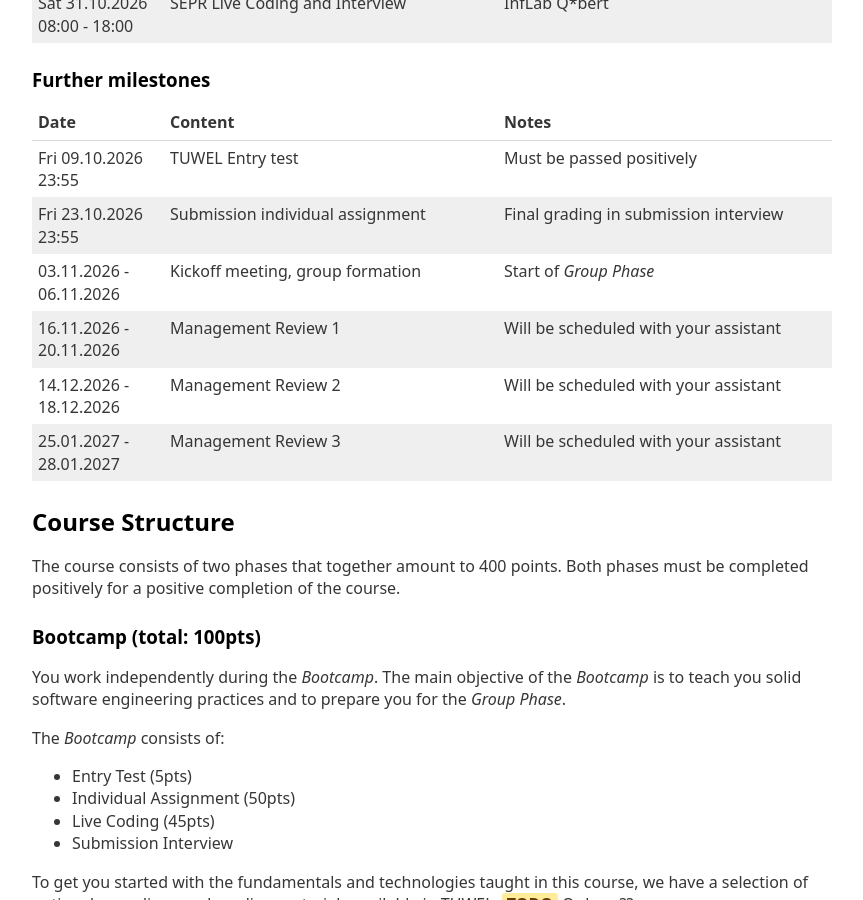
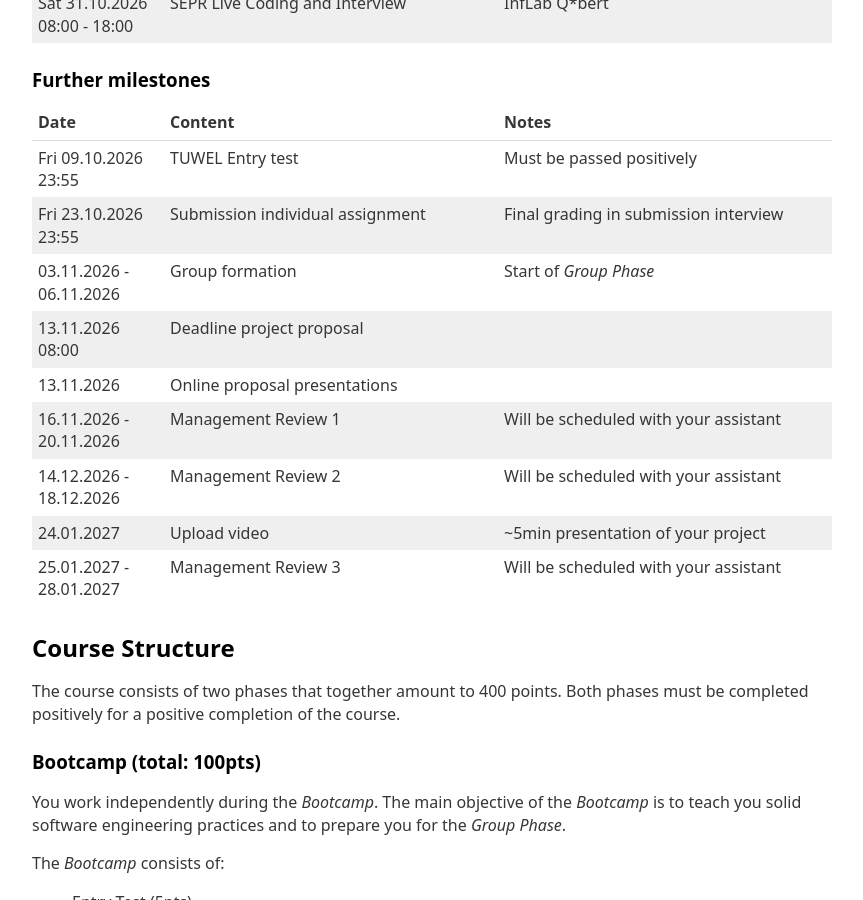
Before and after one commit to software-engineering-tuwien/software-engineering-tuwien.github.io, a Jekyll site: the page built from sep/2026W/index.html, in a window 1280 px wide and 900 px high, scrolled down 2217 px. Shown: the whole window, without its empty margins (208-1071 px from the left). Built offline with Jekyll 4.4.1, drawn with Linux system fonts in a browser that asks for light colours; some of the changed text lies outside the part shown.

Commit message:
now contains (hopefully) all dates

```diff
--- a/_includes/ai-policy.html
+++ b/_includes/ai-policy.html
@@ -4,6 +4,7 @@
 -->
     <section id="ai-policy" lang="en">
       <h2>AI Usage Policy</h2>
+      <span class="todo">TODO: This whole section needs to be finalized! change text in the _includes/ai-policy.html file</span>
 
       <p>
         AI writing and coding assistants (e.g., ChatGPT, GitHub Copilot, Codex, Claude, etc.) can be useful
--- a/sep/2026W/index.html
+++ b/sep/2026W/index.html
@@ -201,8 +201,18 @@ email: se-pr@se.tuwien.ac.at
             </tr>
             <tr>
               <td>03.11.2026 - 06.11.2026</td>
-              <td>Kickoff meeting, group formation</td>
+              <td>Group formation</td>
               <td>Start of <em>Group Phase</em></td>
+            </tr>
+            <tr>
+              <td>13.11.2026<br>08:00</td>
+              <td>Deadline project proposal</td>
+              <td></td>
+            </tr>
+            <tr>
+              <td>13.11.2026</td>
+              <td>Online proposal presentations</td>
+              <td></td>
             </tr>
             <tr>
               <td>16.11.2026 - 20.11.2026</td>
@@ -213,6 +223,11 @@ email: se-pr@se.tuwien.ac.at
               <td>14.12.2026 - 18.12.2026</td>
               <td>Management Review 2</td>
               <td>Will be scheduled with your assistant</td>
+            </tr>
+            <tr>
+              <td>24.01.2027</td>
+              <td>Upload video</td>
+              <td>~5min presentation of your project</td>
             </tr>
             <tr>
               <td>25.01.2027 - 28.01.2027</td>
@@ -392,7 +407,8 @@ email: se-pr@se.tuwien.ac.at
         </p>
         <p>
           The <strong><em>Overall Project Success</em></strong> will be assessed by your assistant during the
-          final <em>Management Review</em>. The assessment will be based on the quality of your final product, the
+          final <em>Management Review</em>. The assessment will be based on the quality of your final product,
+          <span class="todo">TODO: the video presentation?</span>, the
           completeness of your project and the overall success of your team.
         </p>
       </details>
```
Also changed, not shown: ase/2026W/index.html (+4 -3 lines).
